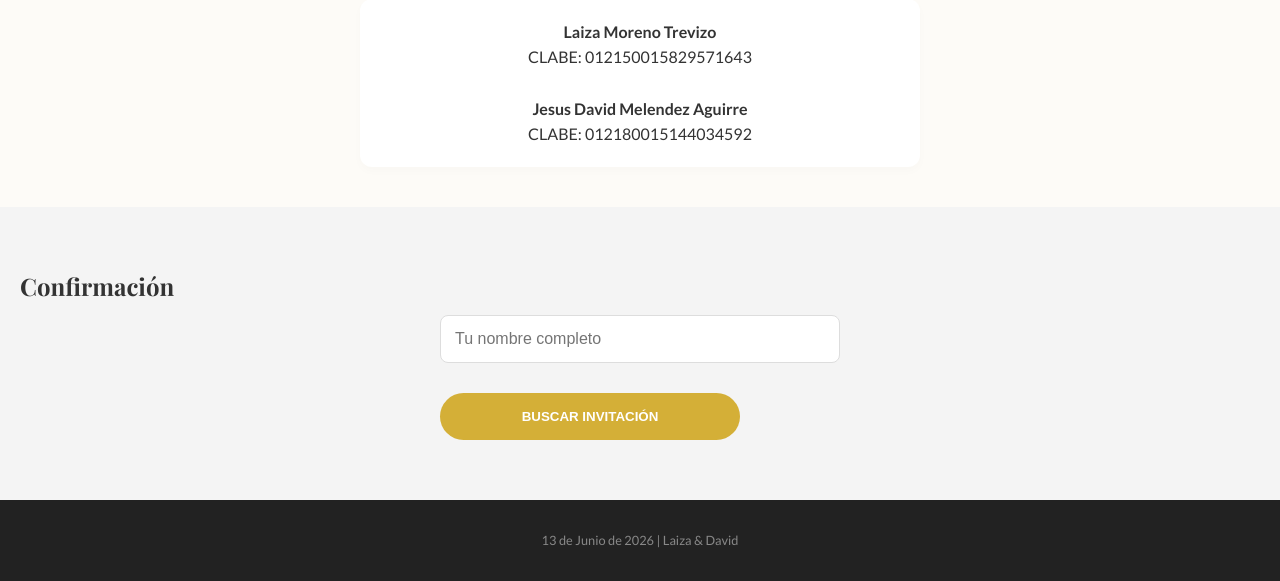
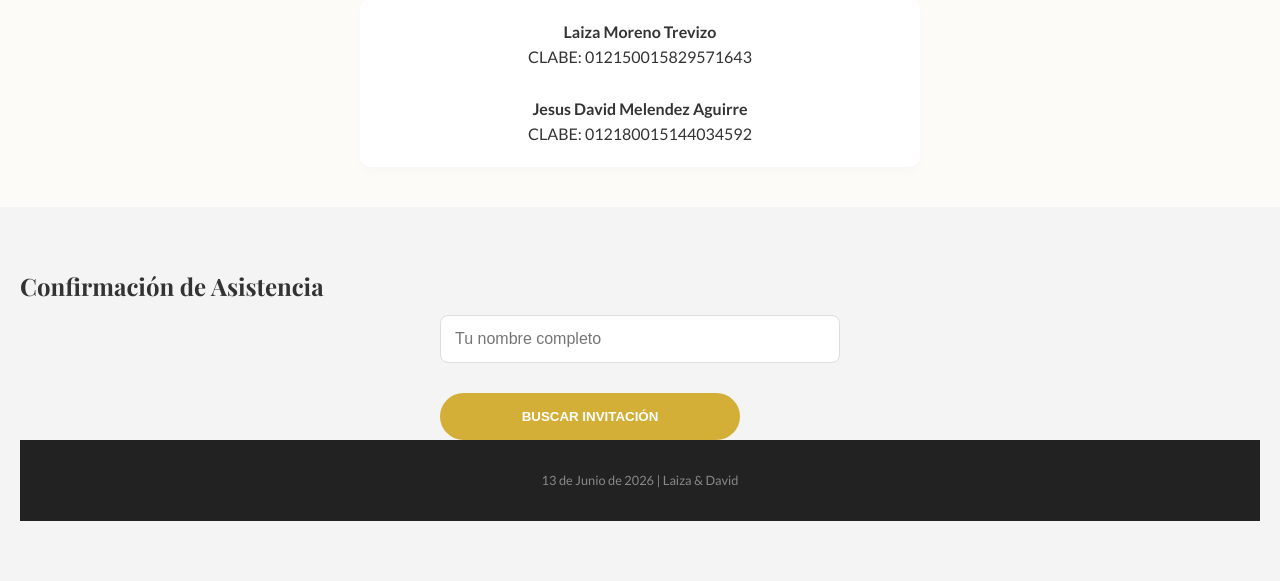
Before and after one commit to laizaydavidboda/invitacion-boda-flask, a Flask app: page / in a window 1280 px wide. Shown: the part 2730-3311 px from the top of the page. Run offline with Flask 3, Linux system fonts and the light colour scheme; some web fonts are replaced.

Commit message:
Update index.html

```diff
--- a/templates/index.html
+++ b/templates/index.html
@@ -232,8 +232,8 @@
     </div>
 
     <!-- SECCIÓN: RSVP -->
-    <div class="rsvp-section" id="rsvp">
-        <h2>Confirmación</h2>
+        <section class="rsvp-section" id="rsvp">
+        <h2>Confirmación de Asistencia</h2>
         {% if validation.success %}
             <div style="background:#d4edda; padding:20px; border-radius:12px; max-width:500px; margin:0 auto;">
                 <p>¡Gracias! Confirmación recibida.</p>
```
